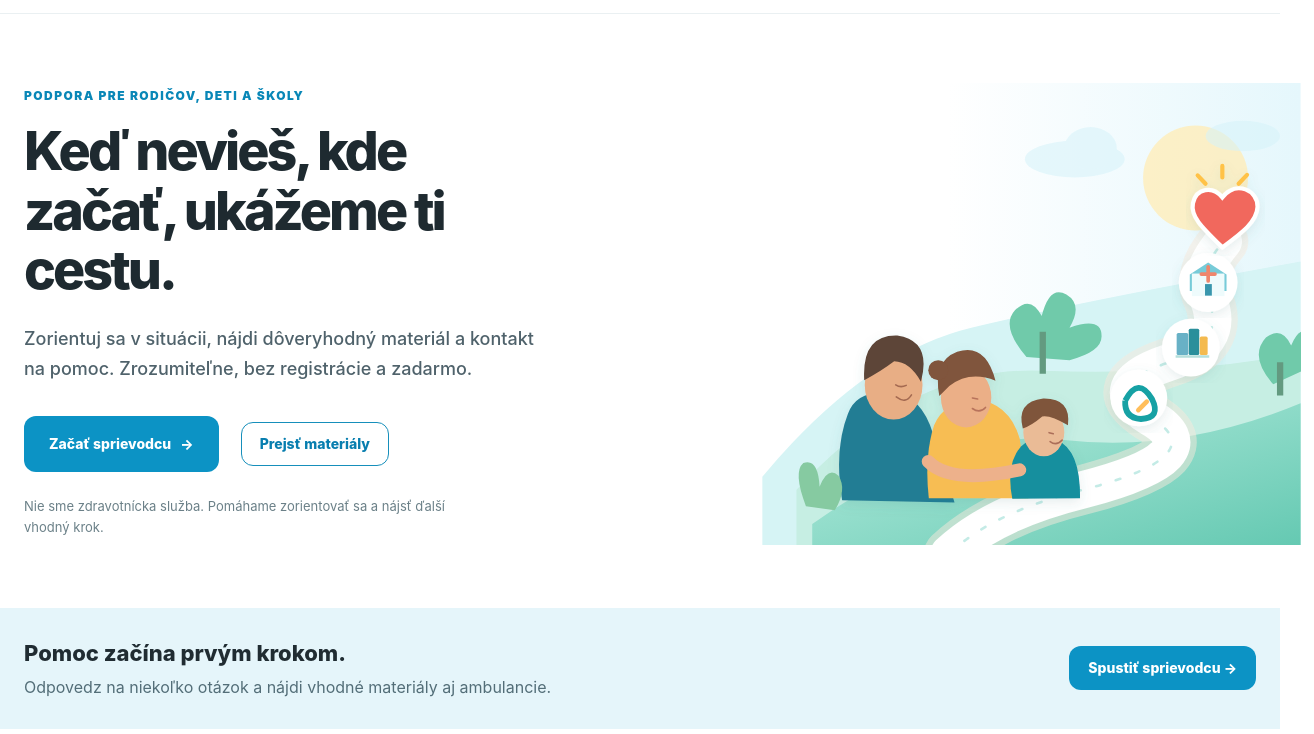
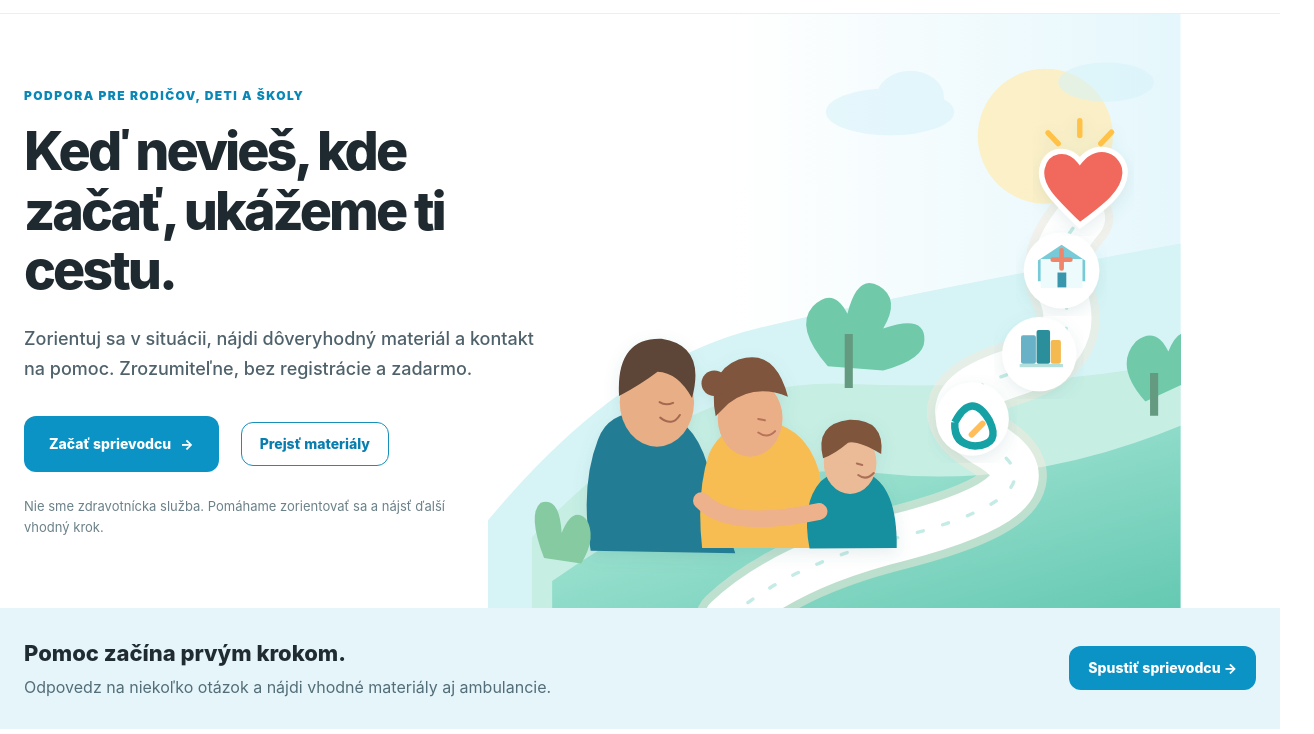
Before and after one commit to FrantisekJanickovic/cestakpomoci.sk, a plain HTML site: page index.html in a window 1280 px wide. Shown: the part 66-800 px from the top of the page, 1314 px wide, since content can reach past the window. Drawn offline with Linux system fonts and the light colour scheme; no server answers.

Commit message:
style: display entire wide illustration behind right side without cropping text

```diff
--- a/styles.css
+++ b/styles.css
@@ -754,3 +754,14 @@ body{background:#fff;line-height:1.62}
  .card-actions .button{min-width:105px}
 }
 @media(max-width:430px){.benefits-grid{grid-template-columns:1fr 1fr}.benefit{padding:21px 9px;min-height:190px}.benefit p{font-size:12px}.stars-input label{font-size:12px}}
+
+/* Hero artwork spans the full wide canvas: the left side stays white for copy. */
+@media(min-width:781px){
+ .homepage-view .hero{position:relative;display:flex;align-items:center;isolation:isolate}
+ .homepage-view .hero-copy{position:relative;z-index:2;width:48%;max-width:520px}
+ .homepage-view .hero-visual{position:absolute;inset:0;width:100%;height:100%;z-index:0;pointer-events:none}
+ .homepage-view .hero-visual img{position:absolute;inset:0;width:100%;height:100%;object-fit:contain;object-position:center center}
+}
+@media(max-width:780px){
+ .homepage-view .hero-visual img{left:0;top:0;width:100%;height:100%;object-fit:cover;object-position:right center}
+}
```
